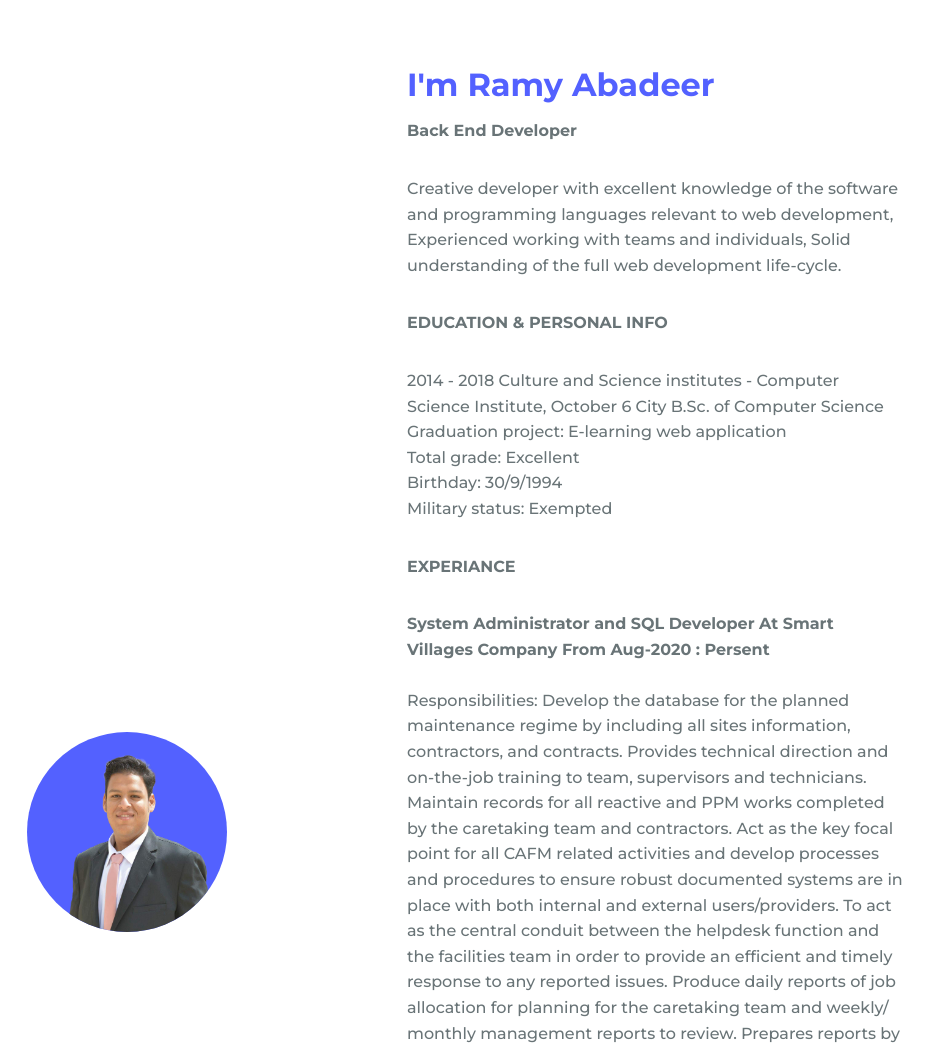
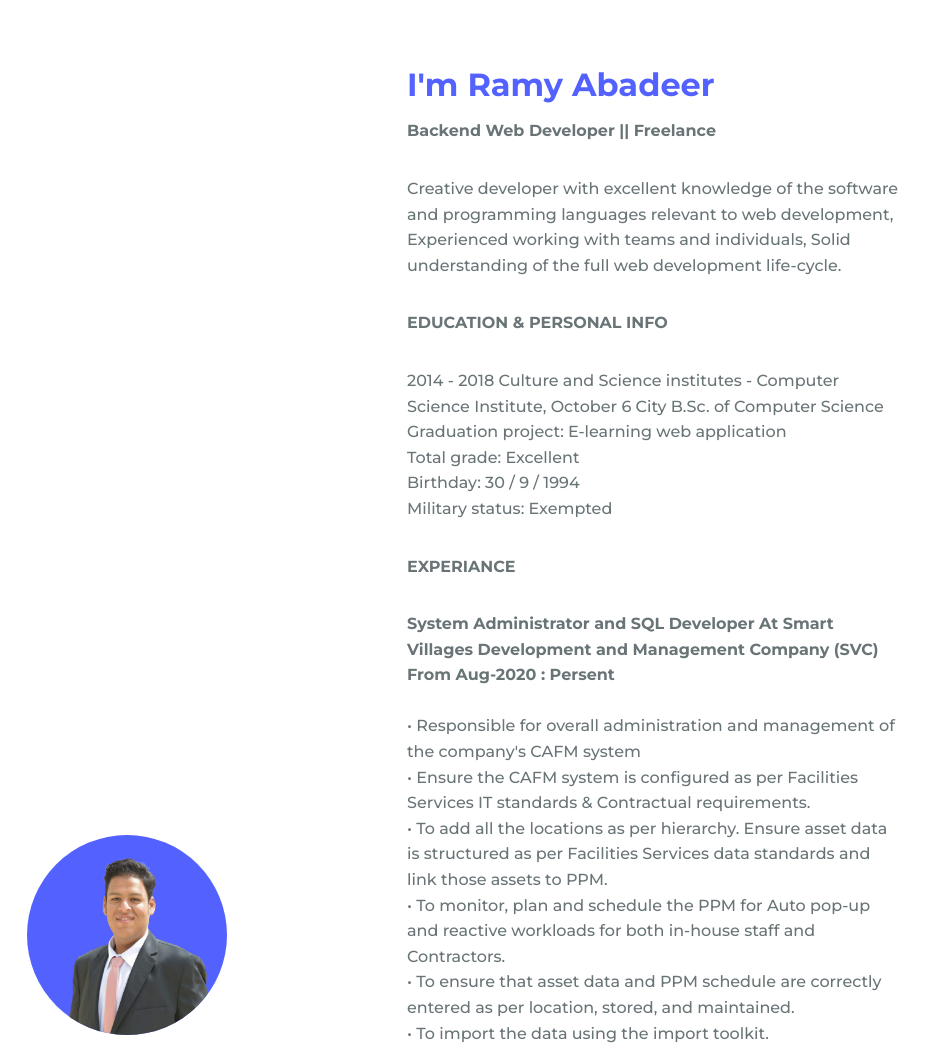
Before and after one commit to Ramy-Abadeer/RamyAbadeer-Resume, a plain HTML site: page index.html in a window 1280 px wide. Shown: the part 1000-2043 px from the top of the page, without its empty margins (249-1178 px from the left). Drawn offline with nearby package versions, Linux system fonts and the light colour scheme.

Commit message:
Add files via upload

```diff
--- a/index.html
+++ b/index.html
@@ -63,7 +63,7 @@
 
                     <div>
                         <h2 class="about__subtitle">I'm Ramy Abadeer</h2>
-                        <span class="about__profession"><b>Back End Developer</b></span>
+                        <span class="about__profession"><b>Backend Web Developer || Freelance </b></span>
                         <p class="about__text">
                             Creative developer with excellent knowledge of the software and programming languages relevant to web development, Experienced working with teams and individuals, Solid understanding of the full web development life-cycle. <p/>
                             <span class="about__profession"><b>EDUCATION & PERSONAL INFO</b></span>
@@ -72,36 +72,34 @@
                              B.Sc. of Computer Science<br>
                             Graduation project: E-learning web application<br>
                                 Total grade: Excellent<br>
-                                Birthday: 30/9/1994<br>
+                                Birthday: 30 / 9 / 1994 <br>
                                 Military status: Exempted <br>
                                 </p>
 
                         <span class="about__profession"><b>EXPERIANCE</b></span>
-                        <p class="about__text"><B>System Administrator and SQL Developer At Smart Villages Company From Aug-2020 : Persent<br><br></B>
-                        Responsibilities:
+                        <p class="about__text"><B>System Administrator and SQL Developer At Smart Villages Development and Management Company (SVC) From Aug-2020 : Persent<br><br></B>
 
-                           Develop the database for the planned maintenance regime by including all sites information, contractors, and contracts.
-                           Provides technical direction and on-the-job training to team, supervisors and technicians.
-                           Maintain records for all reactive and PPM works completed by the caretaking team and contractors.
-                           Act as the key focal point for all CAFM related activities and develop processes and procedures to ensure robust documented systems are in place with both internal and external users/providers.
-                           To act as the central conduit between the helpdesk function and the facilities team in order to provide an efficient and timely response to any reported issues.
-                           Produce daily reports of job allocation for planning for the caretaking team and weekly/ monthly management reports to review.
-                           Prepares reports by collecting, analyzing, and summarizing information and trends.
-                            Develop an asset inventory on CAFM from information provided by the caretaking team, contractors and Operating and Maintenance manuals.
-                           Upload/ Update assets lists, details and it’s PPM tasks to be appropriate to operational regime.
+                        • Responsible for overall administration and management of the company's CAFM system<br>
+                        • Ensure the CAFM system is configured as per Facilities Services IT standards & Contractual requirements.<br>
+                        • To add all the locations as per hierarchy. Ensure asset data is structured as per Facilities Services data standards and link those assets to PPM.<br>
+                        • To monitor, plan and schedule the PPM for Auto pop-up and reactive workloads for both in-house staff and Contractors.<br>
+                        • To ensure that asset data and PPM schedule are correctly entered as per location, stored, and maintained.<br>
+                        • To import the data using the import toolkit.<br>
+                        • To install CAFM live portal and give the training to use the portal on-site for contract Admin and client.<br>
+                        • Provide technical support to all end-users of the CAFM systems.<br>
+                        • To provide Planned Preventive Maintenance (PPM) work orders, in accordance with pre-program of work.<br>
+                        • To raise Reactive Maintenance (RM) work orders for technical staff.<br>
+                        • To update and close the completed task in the system. To generate monthly KPI Dashboard Crystal reports PPM summary. Also, auto-generate reporting data on PPM and RM was carried out to ascertain status.<br>
+                        • Training to the new staff, managers, and site people in the use of systems as required.<br>
+
                          <p class="about__text"><B>HelpDesk Specialist At Enova by voila from Dec-2018 : July-2020
                         Project CCHE 57357.</B><BR>
                         Responsibilities: Serving as the first point of contact for customers seeking technical assistance over the phone or email;
                         Performing remote troubleshooting through diagnostic techniques and pertinent questions; Determining the best solution
                         based on the issue and details provided by customers.
                         <br><br>
-                        <a type="submit" href="https://drive.google.com/file/d/1X3WYuCVH6K2HT5Z-zEtox1wI1SUj2M29/view?usp=sharing" target="_blank" class="contact__button1">Download CV</a>
+                        <a type="submit" href="https://drive.google.com/file/d/1zSCUoOePbLjTQjRnt3l5TQsL45tnZdPq/view?usp=sharing" target="_blank" class="contact__button1">Download CV</a>
                       </p>
-
-
-
-
-
 
                         <div class="about__social">
 
@@ -157,10 +155,10 @@
                         </div>
                     </div>
                     <div class="portfolio__img">
-                        <img src="assets/img/work4.jpg" alt="">
+                        <img src="assets/img/work4.png" alt="">
 
                         <div class="portfolio__link">
-                            <a href="https://e-learning-55.000webhostapp.com/index.php" target="_blank" class="portfolio__link-name"> online examination system </a>
+                            <a href="https://ia-om.com/" target="_blank" class="portfolio__link-name"> LMS system </a>
                         </div>
                     </div>
 
@@ -269,9 +267,10 @@
                     <a href="https://www.facebook.com/ramy.nashaat.3/" target="_blank" class="footer__social"><i class='bx bxl-facebook' ></i></a>
                     <a href="https://www.instagram.com/ramy_abadeer_94/" target="_blank" class="footer__social"><i class='bx bxl-instagram' ></i></a>
                     <a href="https://api.whatsapp.com/send?phone=01200620329" target="_blank" class="footer__social"><i class='bx bxl-whatsapp' ></i></a>
-                    <audio  controls autoplay loop>
-                        <source src="assets/img/Desperado.mp3" type="audio/mpeg">
-                    </audio>
+
+                    <!--<audio  controls autoplay loop>
+                      <source src="assets/img/Desperado.mp3" type="audio/mpeg">
+                    </audio>-->
                 </div>
 
 
```
